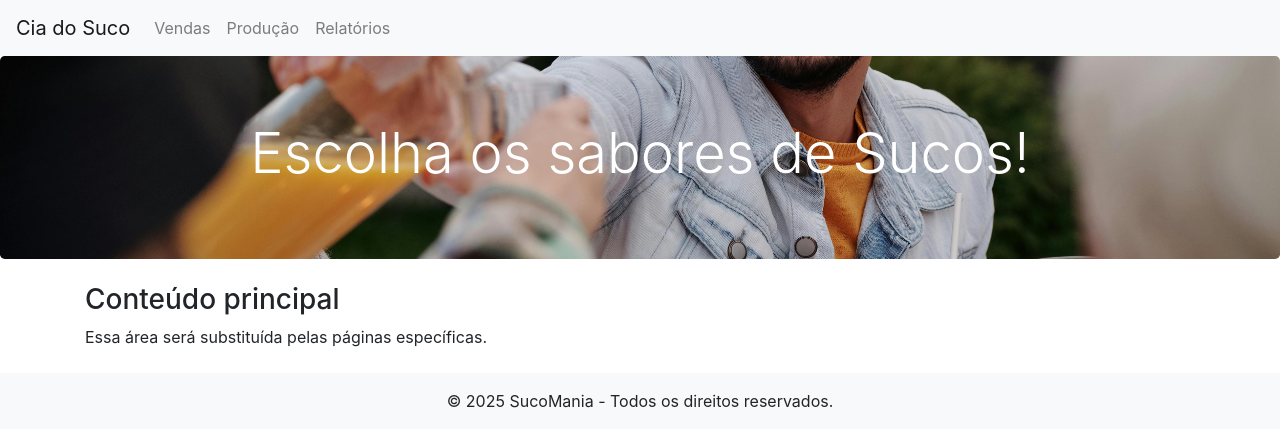
After one commit to lthiago849/Loja-de-Sucos, a Django app: page /suco/ in a window 1280 px wide. The commit adds this page. Shown: the top 447 px of the page. Run offline with Django 5.2, Linux system fonts and the light colour scheme; some libraries are stand-ins or nearby versions.

Commit message:
adicionando paginas para venda de sucos

```diff
--- a/App/urls.py
+++ b/App/urls.py
@@ -19,5 +19,5 @@
 
 urlpatterns = [
     path('admin/', admin.site.urls),
-    path('venda/', include('sucos.urls')),
+    path('', include('sucos.urls')),
 ]
--- a/sucos/templates/modelo/base.html
+++ b/sucos/templates/modelo/base.html
@@ -17,10 +17,10 @@
     <!-- MENU -->
     {% block menu %}
     <nav class="navbar navbar-expand-lg navbar-light bg-light">
-        <a class="navbar-brand" href="#">SucoMania</a>
+        <a class="navbar-brand" href="{% url 'inicio' %}">Cia do Suco</a>
         <div class="collapse navbar-collapse">
             <ul class="navbar-nav mr-auto">
-                <li class="nav-item"><a class="nav-link" href="{% url 'teste' %}">Vendas</a></li>
+                <li class="nav-item"><a class="nav-link" href="{% url 'venda' %}">Vendas</a></li>
                 <li class="nav-item"><a class="nav-link" href="#" >Produção</a></li>
                 <li class="nav-item"><a class="nav-link" href="#">Relatórios</a></li>
             </ul>
--- /dev/null
+++ b/sucos/templates/produtos/suco.html
@@ -0,0 +1,17 @@
+{% extends 'modelo/base.html' %}
+
+    <!-- DESTAQUE / BANNER -->
+    {% block destaque %}
+    <div class="jumbotron text-white text-center mb-0 destaque-banner">
+        <h1 class="display-4">Escolha os sabores de Sucos!</h1>
+    </div>
+    {% endblock %}
+
+
+    <!-- CONTEÚDO PRINCIPAL -->
+    {% block conteudo %}
+    <div class="container my-4">
+        <h3>Conteúdo principal</h3>
+        <p>Essa área será substituída pelas páginas específicas.</p>
+    </div>
+    {% endblock %}
--- a/sucos/urls.py
+++ b/sucos/urls.py
@@ -1,9 +1,12 @@
 from django.urls import path
-from .views import IndexView, TesteView, ModeloView, InicioView
+from .views import IndexView, VendaView, ModeloView, InicioView
+from .views import SucoView
+
 
 urlpatterns = [
-    path('', IndexView.as_view(), name='venda'),
-    path('teste/', TesteView.as_view(), name='teste'),
+    path('', IndexView.as_view(), name='index'),
+    path('venda/', VendaView.as_view(), name='venda'),
     path('modelo/', ModeloView.as_view(), name='modelo'),
     path('inicio/', InicioView.as_view(), name = 'inicio'),
+    path('suco/', SucoView.as_view(), name='suco')
 ]
--- a/sucos/views.py
+++ b/sucos/views.py
@@ -4,11 +4,14 @@
 class IndexView(TemplateView):
     template_name = 'index.html'
 
-class TesteView(TemplateView):
-    template_name = 'teste.html'
+class VendaView(TemplateView):
+    template_name = 'venda.html'
 
 class ModeloView(TemplateView):
     template_name = 'modelo/modelo.html'
 
 class InicioView(TemplateView):
     template_name = 'inicio.html'
+
+class SucoView(TemplateView):
+    template_name = 'produtos/suco.html'
```
Also changed, not shown: sucos/templates/teste.html (deleted, +0 -13 lines), sucos/templates/venda.html (added, +20 -0 lines).
